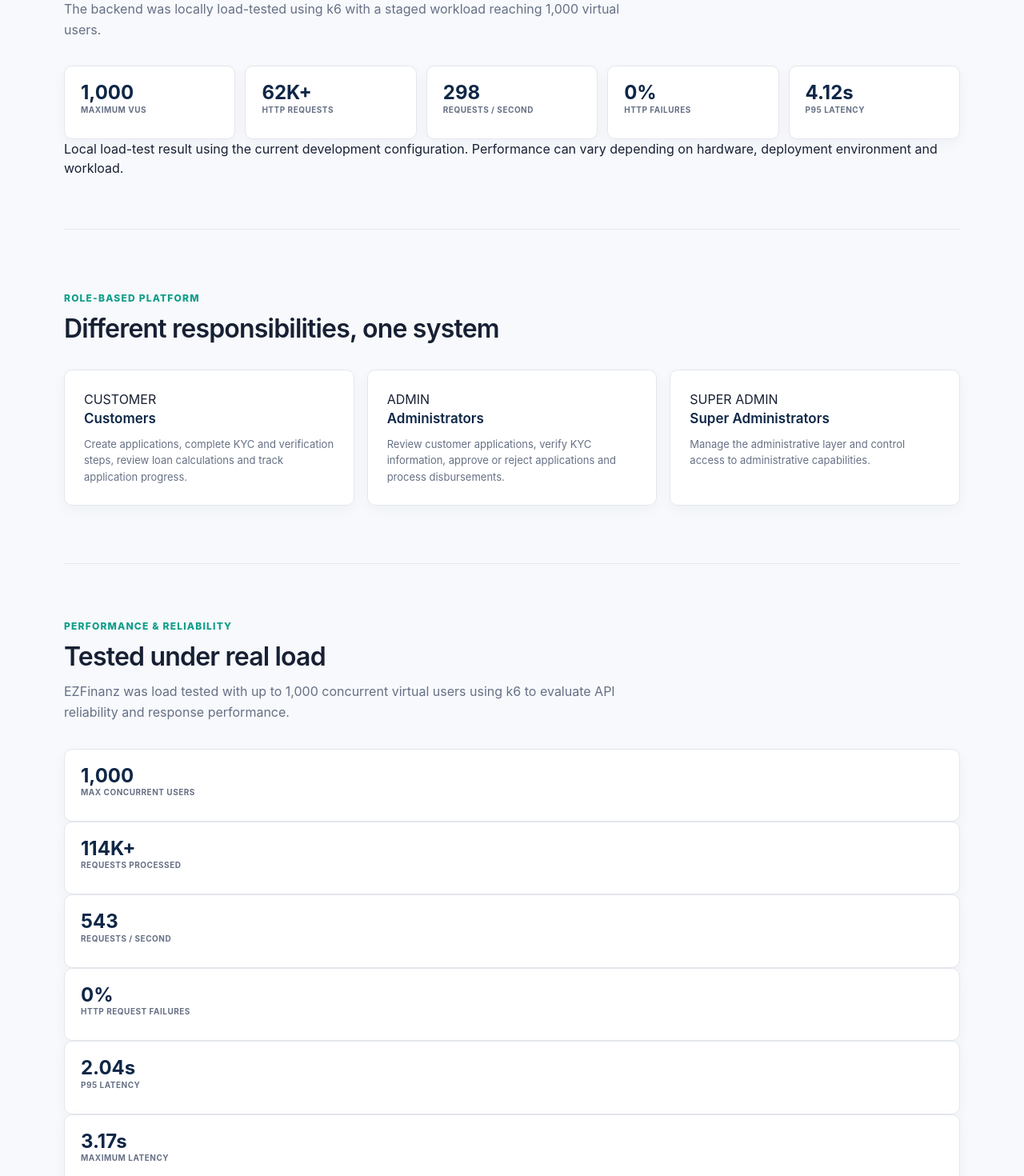
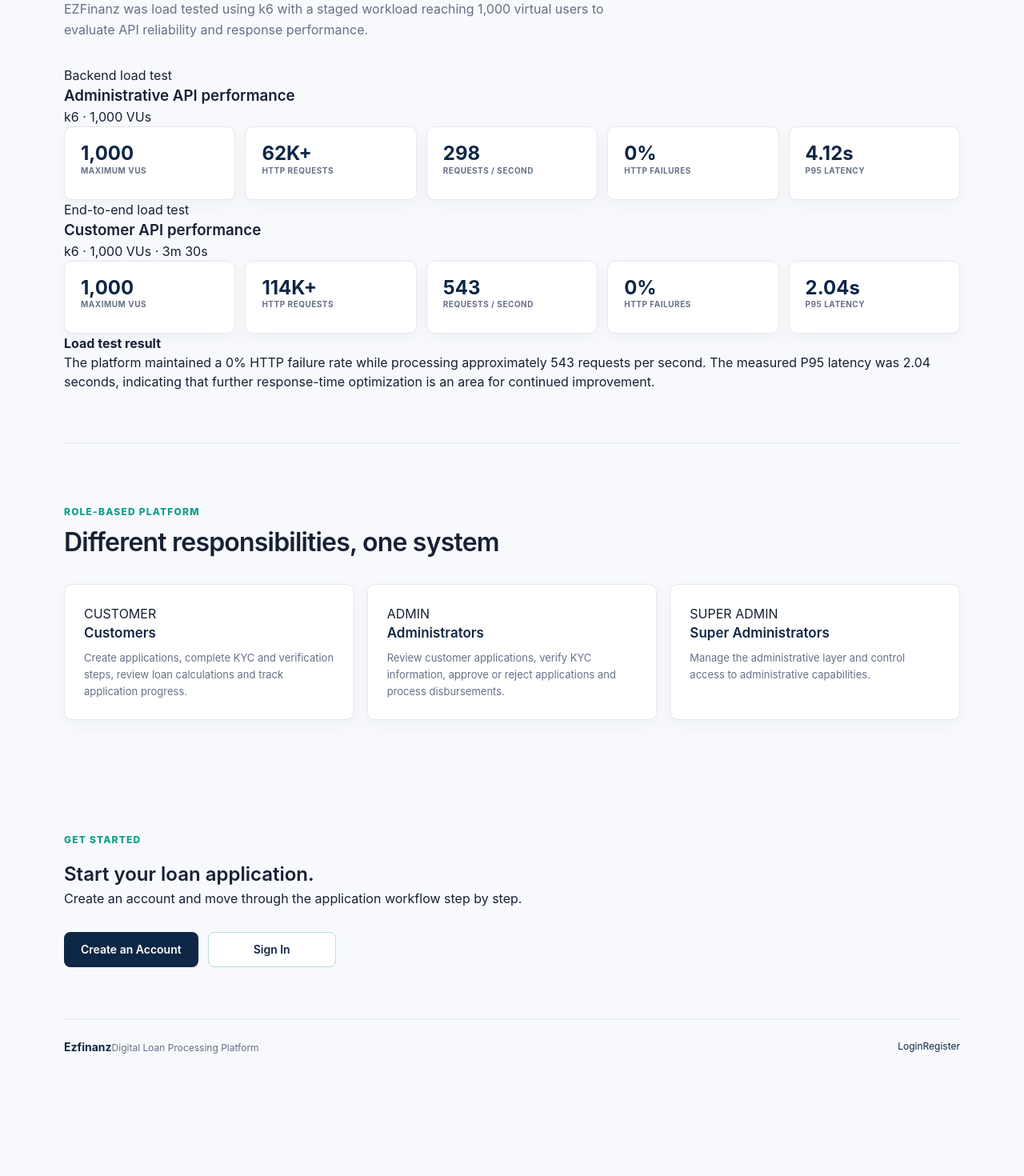
Before and after one commit to ravimnm/loan-application-platform, a React (Vite) app in the folder loan-platform-frontend/: page / in a window 1280 px wide. Shown: the part 2420-3890 px from the top of the page at 80% size. After the commit the page ends 3763 px from the top, so only its background shows below. Built offline with nearby package versions, Linux system fonts and the light colour scheme; no server answers.

Commit message:
Update Home.tsx

```diff
--- a/loan-platform-frontend/src/pages/Home.tsx
+++ b/loan-platform-frontend/src/pages/Home.tsx
@@ -315,45 +315,126 @@
           </h2>
 
           <p>
-            The backend was locally load-tested using k6 with a
-            staged workload reaching 1,000 virtual users.
+            EZFinanz was load tested using k6 with a staged workload
+            reaching 1,000 virtual users to evaluate API reliability
+            and response performance.
           </p>
+        </div>
+
+        {/* =========================================================
+            ADMIN / BACKEND TEST
+            ========================================================= */}
+
+        <div className="home-performance-result">
+
+          <div className="home-performance-result-header">
+            <div>
+              <span className="home-performance-label">
+                Backend load test
+              </span>
+
+              <h3>Administrative API performance</h3>
+            </div>
+
+            <span className="home-performance-test">
+              k6 · 1,000 VUs
+            </span>
           </div>
 
           <div className="home-metrics-grid">
 
-          <div className="home-metric-card">
+            <article className="home-metric-card">
               <strong>1,000</strong>
               <span>Maximum VUs</span>
-          </div>
+            </article>
 
-          <div className="home-metric-card">
+            <article className="home-metric-card">
               <strong>62K+</strong>
               <span>HTTP requests</span>
-          </div>
+            </article>
 
-          <div className="home-metric-card">
+            <article className="home-metric-card">
               <strong>298</strong>
               <span>Requests / second</span>
-          </div>
+            </article>
 
-          <div className="home-metric-card">
+            <article className="home-metric-card">
               <strong>0%</strong>
               <span>HTTP failures</span>
-          </div>
+            </article>
 
-          <div className="home-metric-card">
+            <article className="home-metric-card">
               <strong>4.12s</strong>
-            <span>p95 latency</span>
+              <span>P95 latency</span>
+            </article>
+
           </div>
 
         </div>
 
-        <p className="home-performance-note">
-          Local load-test result using the current development
-          configuration. Performance can vary depending on hardware,
-          deployment environment and workload.
+
+        {/* =========================================================
+            USER / CUSTOMER TEST
+            ========================================================= */}
+
+        <div className="home-performance-result">
+
+          <div className="home-performance-result-header">
+            <div>
+              <span className="home-performance-label">
+                End-to-end load test
+              </span>
+
+              <h3>Customer API performance</h3>
+            </div>
+
+            <span className="home-performance-test">
+              k6 · 1,000 VUs · 3m 30s
+            </span>
+          </div>
+
+          <div className="home-metrics-grid">
+
+            <article className="home-metric-card">
+              <strong>1,000</strong>
+              <span>Maximum VUs</span>
+            </article>
+
+            <article className="home-metric-card">
+              <strong>114K+</strong>
+              <span>HTTP requests</span>
+            </article>
+
+            <article className="home-metric-card">
+              <strong>543</strong>
+              <span>Requests / second</span>
+            </article>
+
+            <article className="home-metric-card">
+              <strong>0%</strong>
+              <span>HTTP failures</span>
+            </article>
+
+            <article className="home-metric-card">
+              <strong>2.04s</strong>
+              <span>P95 latency</span>
+            </article>
+
+          </div>
+
+          <div className="home-performance-note">
+            <strong>Load test result</strong>
+
+            <p>
+              The platform maintained a 0% HTTP failure rate while
+              processing approximately 543 requests per second.
+              The measured P95 latency was 2.04 seconds, indicating
+              that further response-time optimization is an area
+              for continued improvement.
             </p>
+          </div>
+
+        </div>
 
       </section>
 
@@ -419,74 +500,6 @@
 
         </div>
       </section>
-      <section className="home-section home-performance">
-        <div className="home-section-header">
-          <span className="home-eyebrow">
-            Performance & reliability
-          </span>
-
-          <h2>
-            Tested under real load
-          </h2>
-
-          <p>
-            EZFinanz was load tested with up to 1,000 concurrent
-            virtual users using k6 to evaluate API reliability and
-            response performance.
-          </p>
-        </div>
-
-        <div className="home-performance-grid">
-
-          <article className="home-metric-card">
-            <strong>1,000</strong>
-            <span>Max concurrent users</span>
-          </article>
-
-          <article className="home-metric-card">
-            <strong>114K+</strong>
-            <span>Requests processed</span>
-          </article>
-
-          <article className="home-metric-card">
-            <strong>543</strong>
-            <span>Requests / second</span>
-          </article>
-
-          <article className="home-metric-card">
-            <strong>0%</strong>
-            <span>HTTP request failures</span>
-          </article>
-
-          <article className="home-metric-card">
-            <strong>2.04s</strong>
-            <span>P95 latency</span>
-          </article>
-
-          <article className="home-metric-card">
-            <strong>3.17s</strong>
-            <span>Maximum latency</span>
-          </article>
-
-        </div>
-
-        <div className="home-performance-note">
-          <strong>Load test result</strong>
-
-          <p>
-            The platform maintained a 0% HTTP failure rate while
-            processing approximately 543 requests per second.
-            The measured P95 latency was 2.04 seconds, indicating
-            that further response-time optimization is an area for
-            continued improvement.
-          </p>
-
-          <span>
-            Tested with k6 · 1,000 virtual users · 3m 30s
-          </span>
-        </div>
-      </section>
-
 
       {/* =========================================================
           FINAL CTA
```
Lines whose indentation alone changed are shown as unchanged.
